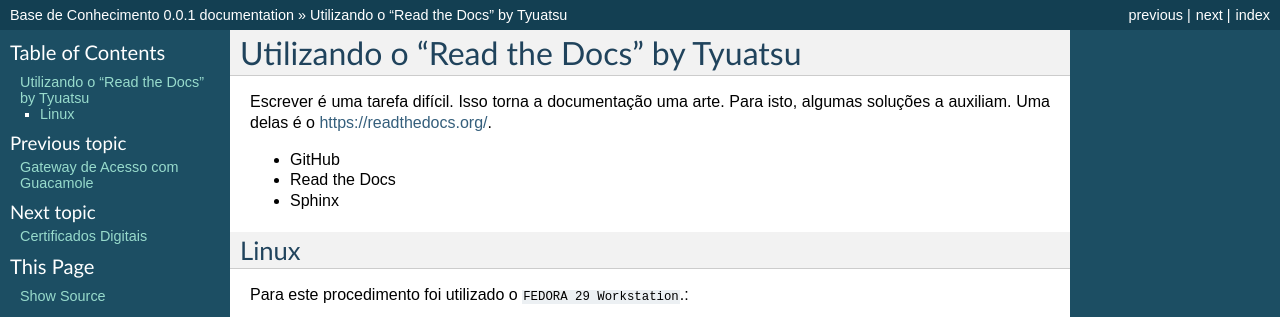
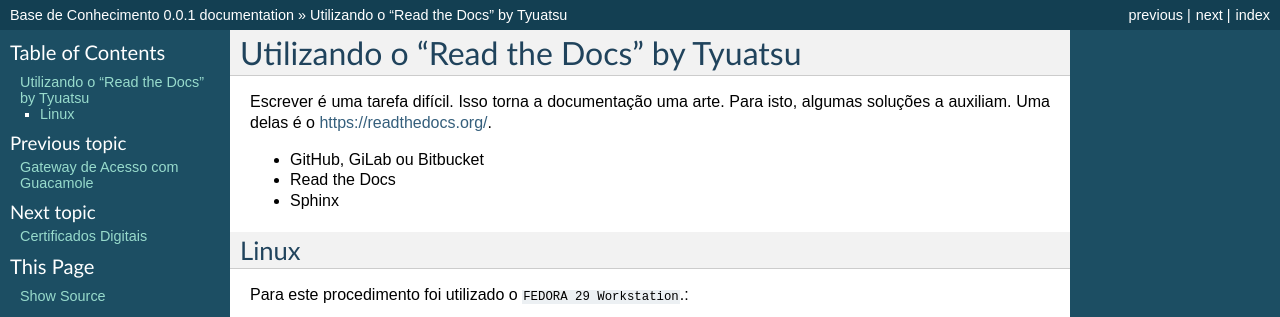
Before and after one commit to tyuatsu/base, a Sphinx documentation site: the page built from source/docs-readthedocs.rst, in a window 1280 px wide. Shown: the top 317 px of the page. Built offline with Sphinx 7.4.7, drawn with Linux system fonts in a browser that asks for light colours.

Commit message:
Update docs-readthedocs.rst

```diff
--- a/source/docs-readthedocs.rst
+++ b/source/docs-readthedocs.rst
@@ -2,7 +2,7 @@
 ===============================
 Escrever é uma tarefa difícil. Isso torna a documentação uma arte. Para isto, algumas soluções a auxiliam. Uma delas é o https://readthedocs.org/.
 
-* GitHub
+* GitHub, GiLab ou Bitbucket
 * Read the Docs
 * Sphinx
 
```
